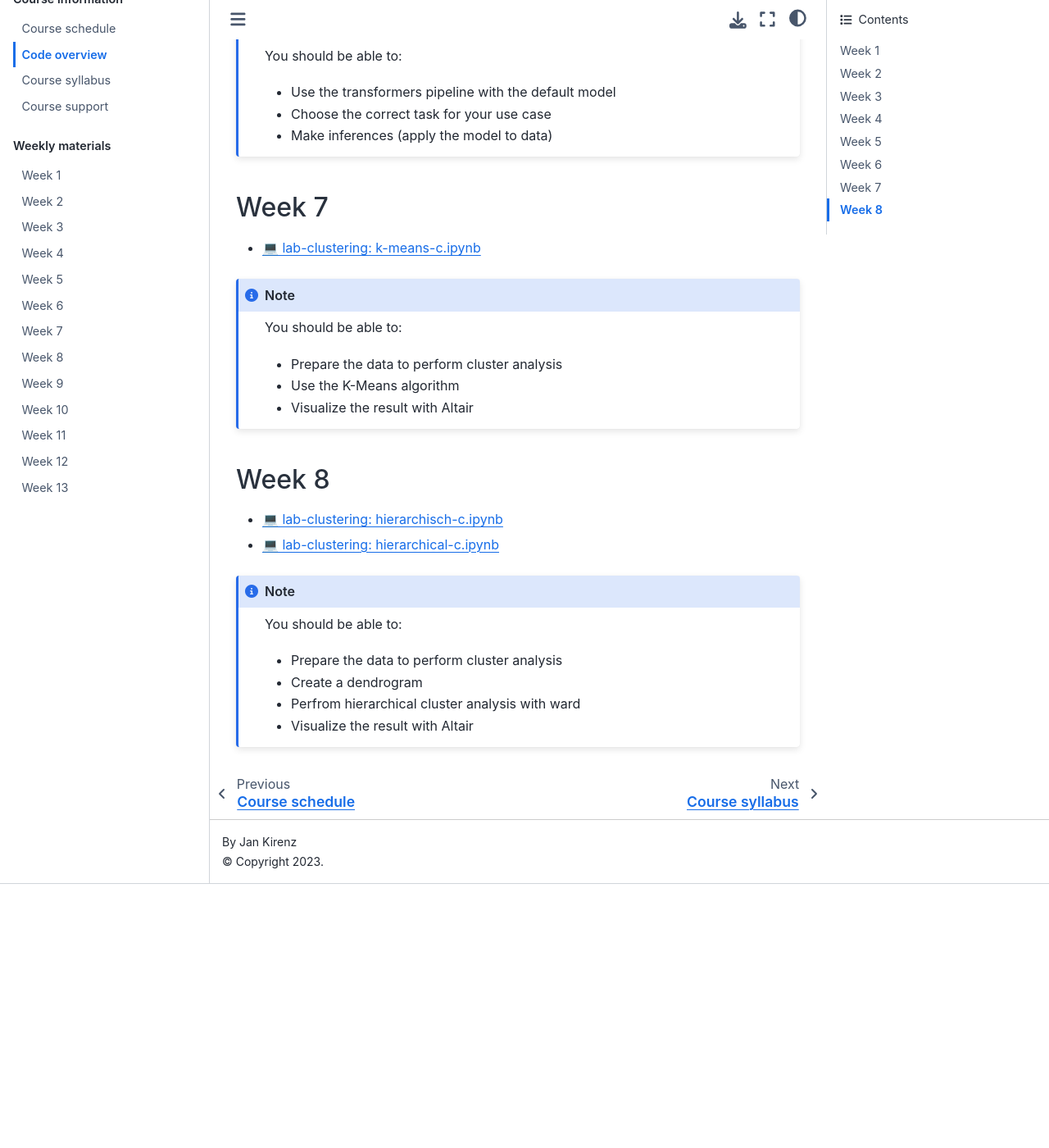
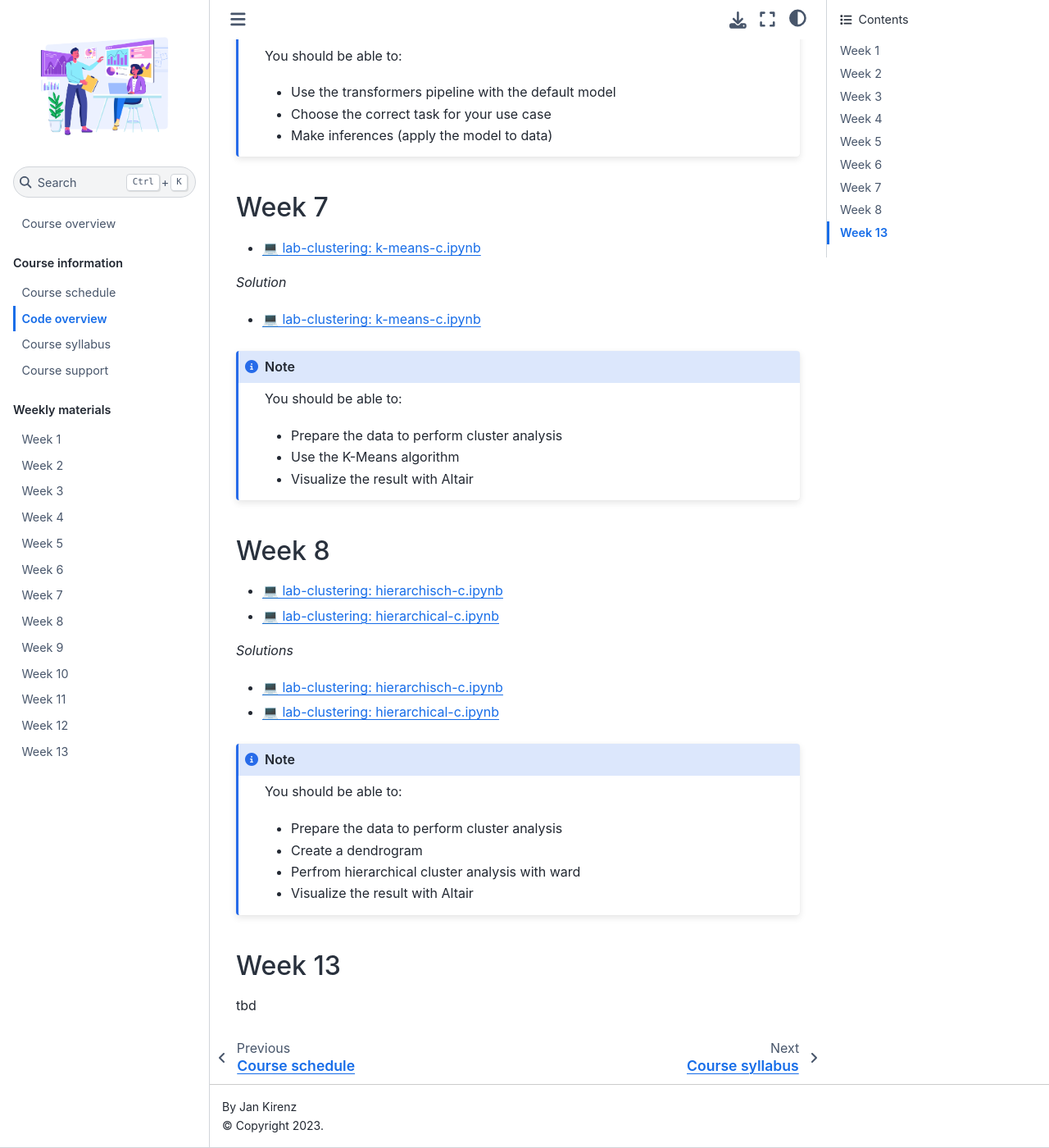
Before and after one commit to kirenz/om2, a Jupyter Book: the page built from docs/code-overview.md, in a window 1280 px wide and 1400 px high, scrolled down 2519 px. Shown: the whole window at 82% size. Built offline with Jupyter Book 1.0.4 settings and Sphinx 7.4.7 and the Sphinx Book theme 1.1.4, drawn with Linux system fonts in a browser that asks for light colours; before the commit the page ends 3597 px from its top, so only the background shows below that.

Commit message:
Update code-overview.md

````diff
--- a/docs/code-overview.md
+++ b/docs/code-overview.md
@@ -130,6 +130,10 @@
 
 - [💻 lab-clustering: k-means-c.ipynb](https://colab.research.google.com/github/kirenz/lab-clustering/blob/main/tutorial/k-means-c.ipynb)
 
+*Solution*
+
+- [💻 lab-clustering: k-means-c.ipynb](https://colab.research.google.com/github/kirenz/lab-clustering/blob/main/tutorial/k-means.ipynb)
+
 
 ```{note}
 
@@ -147,6 +151,12 @@
 
 - [💻 lab-clustering: hierarchical-c.ipynb](https://colab.research.google.com/github/kirenz/lab-clustering/blob/main/tutorial/hierarchical-c.ipynb)
 
+*Solutions*
+
+- [💻 lab-clustering: hierarchisch-c.ipynb](https://colab.research.google.com/github/kirenz/lab-clustering/blob/main/tutorial/hierarchisch.ipynb)
+
+- [💻 lab-clustering: hierarchical-c.ipynb](https://colab.research.google.com/github/kirenz/lab-clustering/blob/main/tutorial/hierarchical.ipynb)
+
 ```{note}
 
 You should be able to:
@@ -157,3 +167,7 @@
 - Visualize the result with Altair
 
 ```
+
+## Week 13
+
+tbd
````
